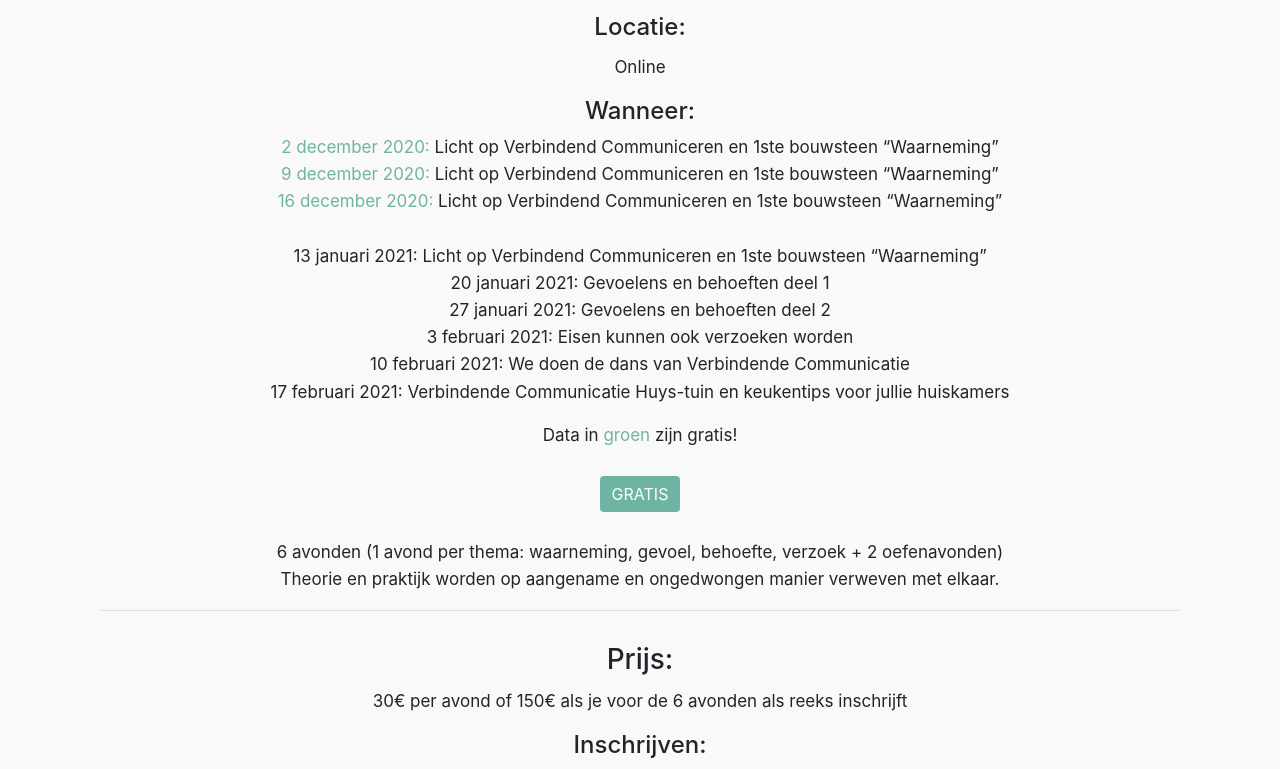
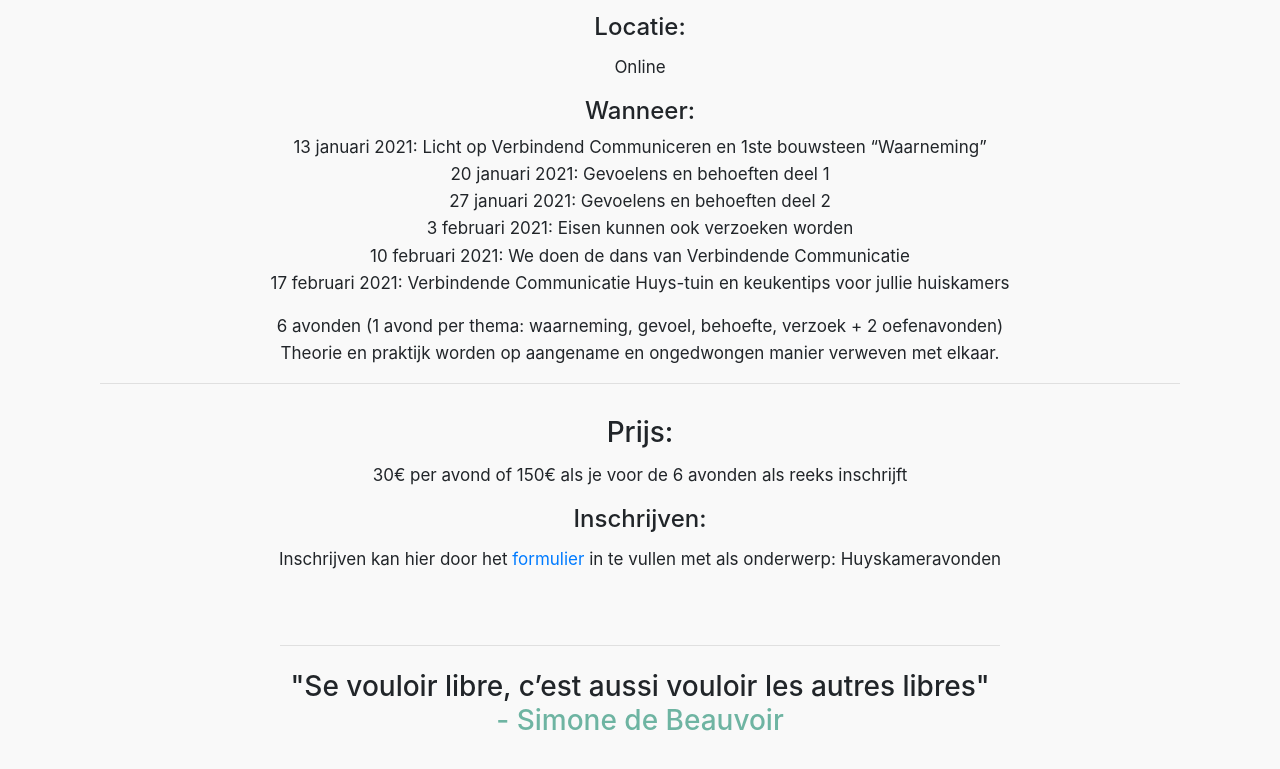
Before and after one commit to ziggymoens/ConnectieHuys, a plain HTML site: page workshops.html in a window 1280 px wide. Shown: the part 1201-1970 px from the top of the page. Drawn offline with nearby package versions, Linux system fonts and the light colour scheme.

Commit message:
Changes to site given impact of COVID-19

```diff
--- a/workshops.html
+++ b/workshops.html
@@ -443,12 +443,12 @@
            </p>
            <h4>Wanneer:</h4>
            <ul>
-             <span style="color: rgb(110, 180, 162);">2 december 2020:</span> Licht op Verbindend Communiceren en 1ste
+             <!-- <span style="color: rgb(110, 180, 162);">2 december 2020:</span> Licht op Verbindend Communiceren en 1ste
              bouwsteen “Waarneming” <br>
-             <span style="color: rgb(110, 180, 162);">9 december 2020:</span> Licht op Verbindend Communiceren en 1ste
-             bouwsteen “Waarneming” <br>
-             <span style="color: rgb(110, 180, 162);">16 december 2020:</span> Licht op Verbindend Communiceren en 1ste
-             bouwsteen “Waarneming” <br> <br>
+             <!-- <span style="color: rgb(110, 180, 162);">9 december 2020:</span> Licht op Verbindend Communiceren en 1ste
+             bouwsteen “Waarneming” <br> -->
+             <!--<span style="color: rgb(110, 180, 162);">15 december 2020:</span> Licht op Verbindend Communiceren en 1ste
+             bouwsteen “Waarneming” <br> <br> -->
              13 januari 2021: Licht op Verbindend Communiceren en 1ste bouwsteen “Waarneming” <br>
              20 januari 2021: Gevoelens en behoeften deel 1 <br>
              27 januari 2021: Gevoelens en behoeften deel 2 <br>
@@ -457,8 +457,8 @@
              17 februari 2021: Verbindende Communicatie Huys-tuin en keukentips voor jullie huiskamers <br>
            </ul>
 
-           Data in <span style="color: rgb(110, 180, 162);">groen</span> zijn gratis! <br> <br>
-           <a href="contact.html" class="btn btn-primary" role="button">GRATIS</a> <br> <br>
+           <!-- Data in <span style="color: rgb(110, 180, 162);">groen</span> zijn gratis! <br> <br>
+           <a href="contact.html" class="btn btn-primary" role="button">GRATIS</a> <br> <br> -->
 
            6 avonden (1 avond per thema: waarneming, gevoel, behoefte, verzoek + 2 oefenavonden) <br>
            Theorie en praktijk worden op aangename en ongedwongen manier verweven met elkaar. <br>
```
Also changed, not shown: coaching.html (+1 -1 lines), huys.html (+2 -1 lines), img/IMG_0791_med.jpg (deleted), img/IMG_0791_small.jpeg (deleted), img/IMG_0868_med.jpg (deleted), img/IMG_0868_small.jpg (deleted), img/IMG_1084_small.jpg (deleted), img/logo.jpg (deleted), img/logo_png.png (deleted), img/logo_png_footer.png (deleted), img/logo_png_mini.png (deleted), img/logo_png_small.png (deleted), img/showcase.jpg (deleted), img/trainingen.jpg (deleted), 2 more files, 2 other files.
